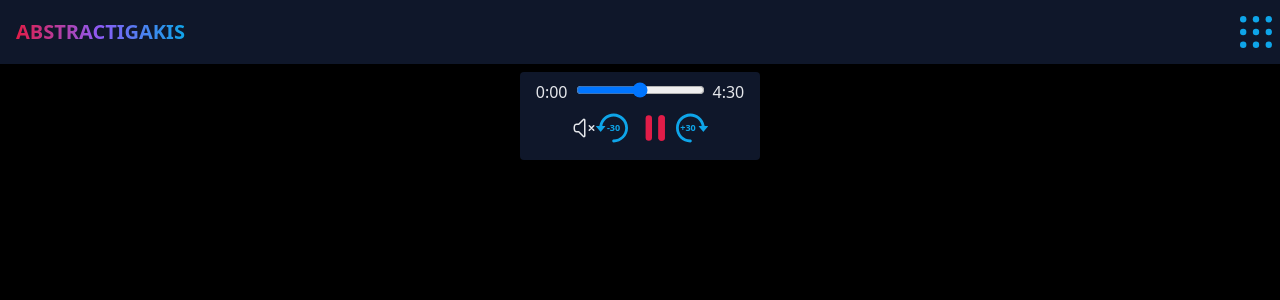
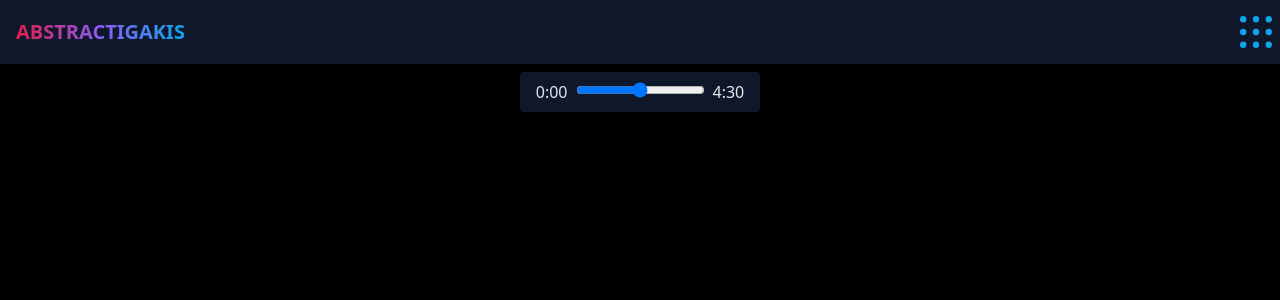
Before and after one commit to Abstractigakis/portfolio, a Next.js app: page /demos/audioplayer in a window 1280 px wide. Shown: the top 300 px of the page. Built offline with nearby package versions, Linux system fonts and the light colour scheme; a small style sheet from the web is missing.

Commit message:
analyzer

```diff
--- a/components/demos/AudioPlayer/index.jsx
+++ b/components/demos/AudioPlayer/index.jsx
@@ -18,7 +18,6 @@ const AudioPlayer = () => {
   ];
 
   const [isPlaying, setIsPlaying] = useState(false);
-  const R = 10;
 
   return (
     <div className={"w-screen h-[calc(100vh-var(--nav-height))]"}>
@@ -37,123 +36,11 @@ const AudioPlayer = () => {
             <div className="flex">
               {/* Volume */}
 
-              <button>
-                <svg
-                  xmlns="http://www.w3.org/2000/svg"
-                  fill="none"
-                  viewBox="0 0 24 24"
-                  strokeWidth={1.5}
-                  stroke="currentColor"
-                  className="w-6 h-6"
-                >
-                  <path
-                    strokeLinecap="round"
-                    strokeLinejoin="round"
-                    d="M17.25 9.75L19.5 12m0 0l2.25 2.25M19.5 12l2.25-2.25M19.5 12l-2.25 2.25m-10.5-6l4.72-4.72a.75.75 0 011.28.531V19.94a.75.75 0 01-1.28.53l-4.72-4.72H4.51c-.88 0-1.704-.506-1.938-1.354A9.01 9.01 0 012.25 12c0-.83.112-1.633.322-2.395C2.806 8.757 3.63 8.25 4.51 8.25H6.75z"
-                  />
-                </svg>
-              </button>
-
               {/* Backward 30s */}
-              <button>
-                <svg viewBox="0 0 528.916 528.916" className="w-8 h-8 group">
-                  <path
-                    className="transition-all duration-700 ease-in-out fill-ge group-hover:fill-gm"
-                    d="M70.846,324.059c3.21,3.926,8.409,3.926,11.619,0l69.162-84.621c3.21-3.926,1.698-7.108-3.372-7.108h-36.723
-                    c-5.07,0-8.516-4.061-7.427-9.012c18.883-85.995,95.625-150.564,187.207-150.564c105.708,0,191.706,85.999,191.706,191.706
-                    c0,105.709-85.998,191.707-191.706,191.707c-12.674,0-22.95,10.275-22.95,22.949s10.276,22.949,22.95,22.949
-                    c131.018,0,237.606-106.588,237.606-237.605c0-131.017-106.589-237.605-237.606-237.605
-                    c-116.961,0-214.395,84.967-233.961,196.409c-0.878,4.994-5.52,9.067-10.59,9.067H5.057c-5.071,0-6.579,3.182-3.373,7.108
-                    L70.846,324.059z"
-                  />
-                  <text
-                    className="transition-all duration-700 ease-in-out fill-ge group-hover:fill-gm text-[150px] font-extrabold text-center"
-                    x={180}
-                    y={320}
-                  >
-                    -30
-                  </text>
-                </svg>
-              </button>
 
               {/* pause play */}
-              <button className="flex items-center">
-                <svg
-                  viewBox="0 0 100 100"
-                  xmlns="http://www.w3.org/2000/svg"
-                  className="group w-8 h-8 m-2 flex-1 hover:cursor-pointer"
-                  onClick={() => setIsPlaying((p) => !p)}
-                >
-                  <rect
-                    className={
-                      "transition-all duration-700 ease-in-out group-hover:fill-gm " +
-                      (!isPlaying ? "fill-gs" : "fill-ge")
-                    }
-                    rx={10}
-                    width={2 * R}
-                    height={100 - 2 * R}
-                    transform={
-                      !isPlaying
-                        ? `translate(${50 - 2 * R}, ${R})`
-                        : `translate(${50 - 4 * R - R / 2}, ${
-                            R / 2
-                          }) scale(1, 1.1)`
-                    }
-                  />
-                  <rect
-                    className={
-                      "transition-all duration-700 ease-in-out group-hover:fill-gm " +
-                      (!isPlaying ? "fill-gs" : "fill-ge")
-                    }
-                    rx={10}
-                    width={2 * R}
-                    height={100 - 2 * R}
-                    transform={
-                      !isPlaying
-                        ? `translate(${50 + 2 * R}, ${R})`
-                        : `translate(${50 - 4 * R - R / 2}, ${2 * R}) rotate(${
-                            -58 + 360
-                          })`
-                    }
-                  />
-                  <rect
-                    className={
-                      "transition-all duration-700 ease-in-out group-hover:fill-gm " +
-                      (!isPlaying ? "fill-gs" : "fill-ge")
-                    }
-                    rx={10}
-                    width={2 * R}
-                    height={100 - 2 * R}
-                    transform={
-                      !isPlaying
-                        ? `translate(${50 + 2 * R}, ${R})`
-                        : `translate(${50 - 4 * R + R / 2}, ${
-                            100 - R / 2
-                          }) rotate(${-122 - 360})`
-                    }
-                  />
-                </svg>
-              </button>
+
               {/* Forward 30s */}
-              <button>
-                <svg viewBox="0 0 528.916 528.916" className="w-8 h-8 group">
-                  <path
-                    className="transition-all duration-700 ease-in-out fill-ge group-hover:fill-gm"
-                    d="M523.859,232.329h-41.701c-5.07,0-9.715-4.073-10.59-9.067c-19.57-111.442-117-196.409-233.962-196.409
-			C106.589,26.853,0,133.441,0,264.458c0,131.018,106.589,237.605,237.606,237.605c12.675,0,22.95-10.275,22.95-22.949
-			s-10.275-22.949-22.95-22.949c-105.708,0-191.706-85.998-191.706-191.707c0-105.707,85.995-191.706,191.703-191.706
-			c91.583,0,168.325,64.569,187.208,150.564c1.086,4.951-2.359,9.012-7.426,9.012H380.66c-5.07,0-6.578,3.182-3.371,7.108
-			l69.162,84.621c3.209,3.926,8.408,3.926,11.619,0l69.162-84.621C530.439,235.511,528.928,232.329,523.859,232.329z"
-                  />
-                  <text
-                    className="transition-all duration-700 ease-in-out fill-ge group-hover:fill-gm text-[150px] font-extrabold text-center"
-                    x={70}
-                    y={320}
-                  >
-                    +30
-                  </text>
-                </svg>
-              </button>
             </div>
           </div>
         </div>
--- a/next.config.js
+++ b/next.config.js
@@ -4,4 +4,8 @@ const nextConfig = {
   swcMinify: true,
 };
 
-module.exports = nextConfig;
+const withBundleAnalyzer = require('@next/bundle-analyzer')({
+  enabled: process.env.ANALYZE === 'true',
+})
+
+module.exports = withBundleAnalyzer(nextConfig);
--- a/package.json
+++ b/package.json
@@ -9,6 +9,7 @@
     "lint": "next lint"
   },
   "dependencies": {
+    "@next/bundle-analyzer": "^12.2.5",
     "@react-spring/three": "^9.5.2",
     "@react-three/cannon": "^6.3.0",
     "@react-three/drei": "^9.17.3",
```
Also changed, not shown: 2 other files (tests, documents, lock files or other folders).
